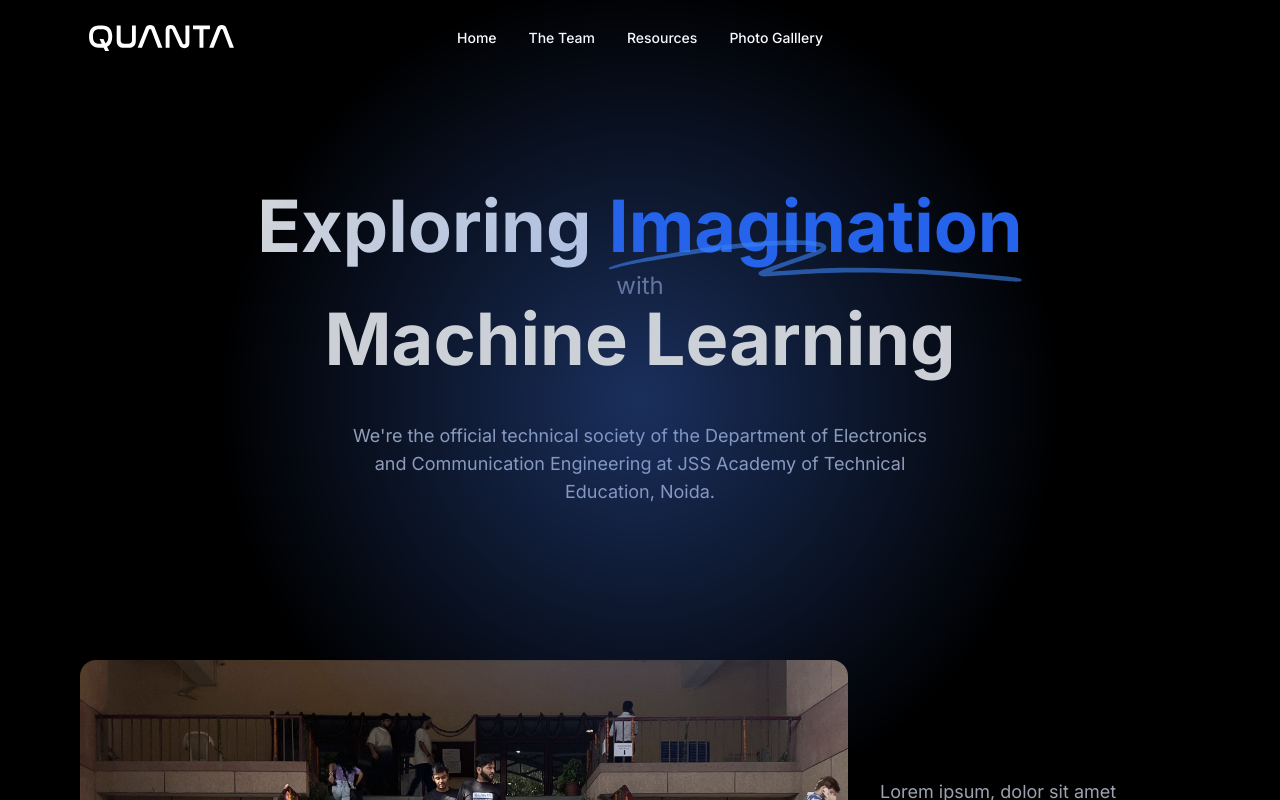
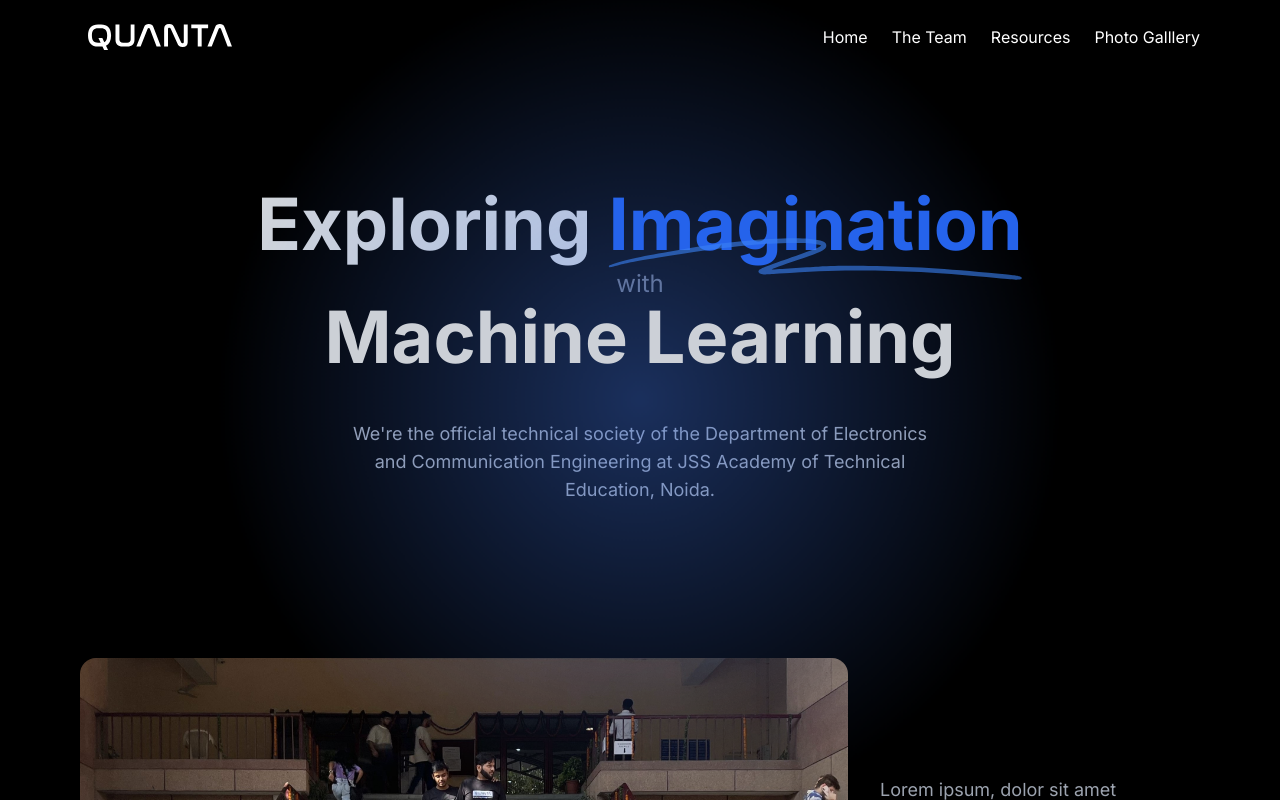
Before and after one commit to thisisamish/quanta, a Next.js app: page / in a window 1280 px wide. Shown: the top 800 px of the page. Built offline with nearby package versions, Linux system fonts and the light colour scheme.

Commit message:
fix: navbar css

```diff
--- a/app/components/Navbar.tsx
+++ b/app/components/Navbar.tsx
@@ -17,6 +17,7 @@ interface MenuItem {
 
 const Navbar = ({ links }: { links: MenuItem[] }) => {
 	const [menuOpen, setMenuOpen] = useState(false);
+	const [activeLink, setActiveLink] = useState(0);
 
 	return (
 		<motion.div
@@ -71,9 +72,8 @@ const Navbar = ({ links }: { links: MenuItem[] }) => {
 						)}
 					</ul>
 				</div>
-				<a className="btn btn-ghost">
+				<div className="p-4 w-40 lg:w-44 ">
 					<svg
-						width="145"
 						viewBox="0 0 2842 515"
 						fill="none"
 						xmlns="http://www.w3.org/2000/svg"
@@ -83,17 +83,24 @@ const Navbar = ({ links }: { links: MenuItem[] }) => {
 							fill="white"
 						/>
 					</svg>
-				</a>
+				</div>
 			</div>
-			<div className="navbar-center hidden lg:flex">
-				<ul className="menu menu-horizontal px-1">
+			<div className="navbar-end hidden lg:flex">
+				<ul className="flex">
 					{links.map((link) =>
 						links.indexOf(link) === links.length - 1 ? null : (
 							<li key={link.id}>
 								<Link
 									href={link.href}
-									className="rounded-xl hover:text-black font-medium px-4 py-3 hover:bg-blue-300 transition"
+									className="ml-2 p-2 relative"
+									onClick={() => setActiveLink(link.id)}
 								>
+									<span
+										className={`${
+											activeLink === link.id &&
+											'absolute bottom-0 left-0 h-[1px] w-full opacity-70 bg-gradient-to-r from-[rgba(153,238,255,0)] via-white to-[rgba(255,255,255,0)]'
+										}`}
+									></span>
 									{link.name}
 								</Link>
 							</li>
@@ -101,14 +108,14 @@ const Navbar = ({ links }: { links: MenuItem[] }) => {
 					)}
 				</ul>
 			</div>
-			<div className="navbar-end">
-				{/* <Link
+			{/* <div className="navbar-end"> */}
+			{/* <Link
 					href={links[links.length - 1].href}
 					className="bg-blue-600 rounded-xl text-white px-4 py-3 ml-4 hover:bg-blue-500 transition"
 				>
 					{links[links.length - 1].name}
 				</Link> */}
-			</div>
+			{/* </div> */}
 		</motion.div>
 	);
 };
```
